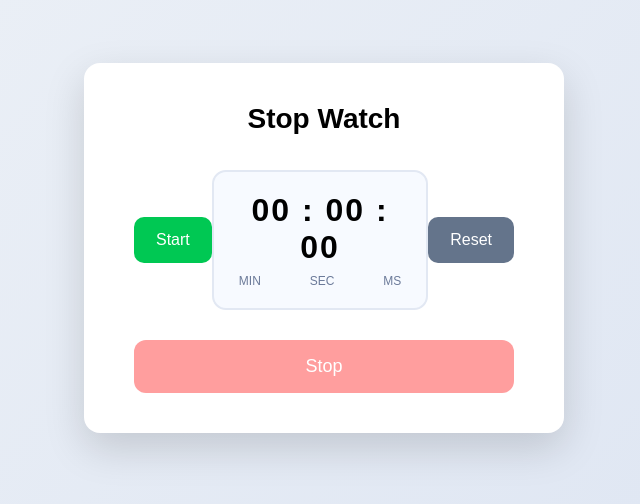
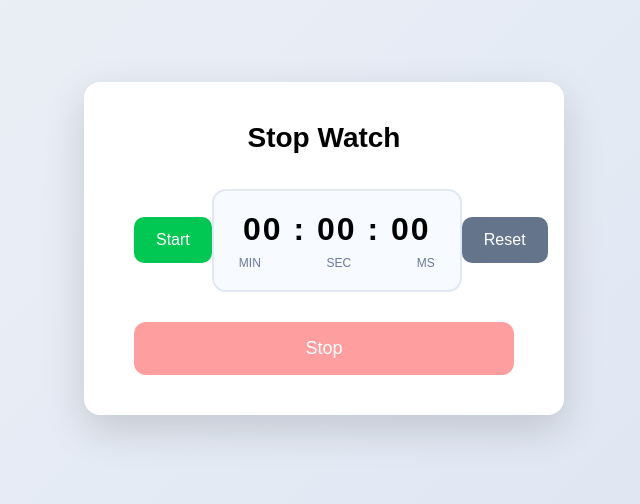
Before and after one commit to fredy-me/stop-watch, a plain HTML site: page index.html in a window 1280 px wide. Shown: the part 152-656 px from the top of the page, without its empty margins (316-956 px from the left). Drawn offline with Linux system fonts and the light colour scheme.

Commit message:
resize timer box

```diff
--- a/style.css
+++ b/style.css
@@ -40,7 +40,7 @@ body {
     padding: 20px 25px;
     border-radius: 14px;
     border: 2px solid #e2e8f3;
-    min-width: 120px;
+    min-width: 250px;
 }
 
 .time {
```
